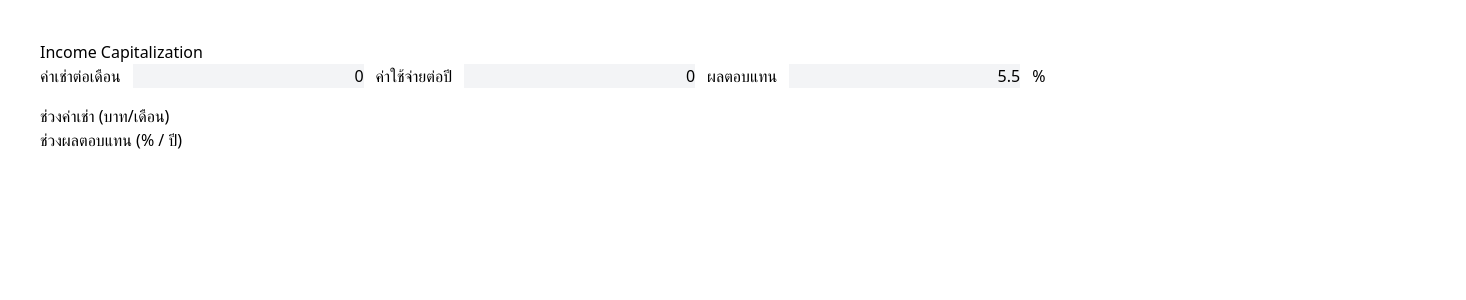
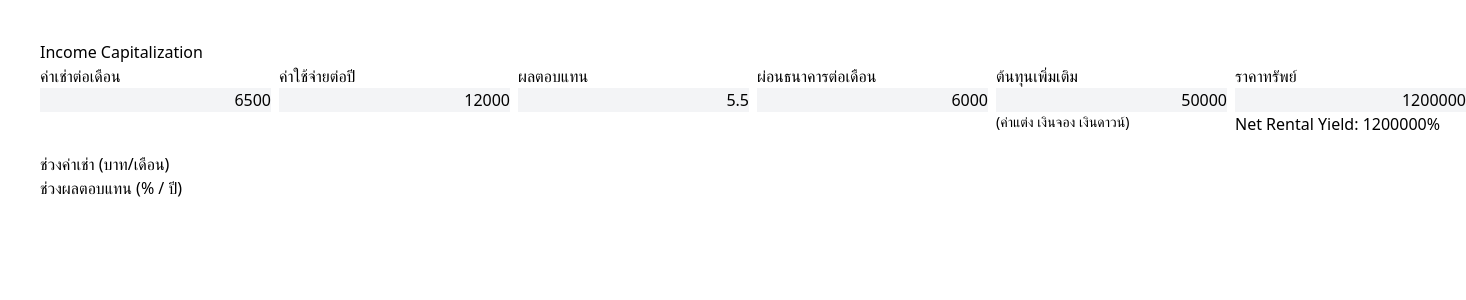
Before and after one commit to jimmy18dev/Income-Capitalization-Calculator, a Vue app: page / in a window 1280 px wide. Shown: the top 300 px of the page, 1466 px wide, since content can reach past the window. Built offline with nearby package versions, Linux system fonts and the light colour scheme.

Commit message:
Find Net Rental Yield.

```diff
--- a/src/views/Home.vue
+++ b/src/views/Home.vue
@@ -2,18 +2,31 @@
   <div class="p-10">
     <h1>Income Capitalization</h1>
     <div class="flex mb-4">
-      <div class="flex">
+      <div class="flex flex-col mr-2">
         <div>ค่าเช่าต่อเดือน</div>
-        <input type="text" class="bg-gray-100 mx-3 text-right" placeholder="ค่าเช่าต่อเดือน" v-model="rentPerMonth">
+        <input type="text" class="bg-gray-100 text-right" placeholder="ค่าเช่าต่อเดือน" v-model="rentPerMonth">
       </div>
-      <div class="flex">
+      <div class="flex flex-col mr-2">
         <div>ค่าใช้จ่ายต่อปี</div>
-        <input type="text" class="bg-gray-100 mx-3 text-right" placeholder="ค่าใช้จ่ายต่อปี" v-model="expensesPerYear">
+        <input type="text" class="bg-gray-100 text-right" placeholder="ค่าใช้จ่ายต่อปี" v-model="expensesPerYear">
       </div>
-      <div class="flex">
+      <div class="flex flex-col mr-2">
         <div>ผลตอบแทน</div>
-        <input type="text" class="bg-gray-100 mx-3 text-right" placeholder="ผลตอบแทน" v-model="capitalisationRate">
-        <div>%</div>
+        <input type="text" class="bg-gray-100 text-right" placeholder="ผลตอบแทน" v-model="capitalisationRate">
+      </div>
+      <div class="flex flex-col mr-2">
+        <div>ผ่อนธนาคารต่อเดือน</div>
+        <input type="text" class="bg-gray-100 text-right" placeholder="ผ่อนธนาคารต่อเดือน" v-model="toBankPerMonth">
+      </div>
+      <div class="flex flex-col mr-2">
+        <div>ต้นทุนเพิ่มเติม</div>
+        <input type="text" class="bg-gray-100 text-right" placeholder="ต้นทุนเพิ่มเติม" v-model="additionalPropertyValue">
+        <div class=" text-sm">(ค่าแต่ง เงินจอง เงินดาวน์)</div>
+      </div>
+      <div class="flex flex-col mr-2">
+        <div>ราคาทรัพย์</div>
+        <input type="text" class="bg-gray-100 text-right" placeholder="ต้นทุนเพิ่มเติม" v-model="propertyPrice">
+        <div>Net Rental Yield: {{ netRentalYield }}%</div>
       </div>
     </div>
     <h2>ช่วงค่าเช่า (บาท/เดือน)</h2>
@@ -48,15 +61,22 @@ export default defineComponent({
   name: 'Home',
   components: {},
   setup () {
-    const rentPerMonth = ref(0)
+    const rentPerMonth = ref(6500)
+    const toBankPerMonth = ref(6000)
     const capitalisationRate = ref(5.5)
-    const expensesPerYear = ref(0)
+    const expensesPerYear = ref(12000)
+    const additionalPropertyValue = ref(50000)
+    const propertyPrice = ref(1200000)
+    const netRentalYield = ref(1200000)
+
     let propertyValueByRentRanges = reactive([] as DatasetModel[])
     let propertyValueBycapRate = reactive([] as DatasetModel[])
 
     watch(() => rentPerMonth.value, () => {
       Object.assign(propertyValueByRentRanges, generatePropertyValueDataset('RENT'))
       Object.assign(propertyValueBycapRate, generatePropertyValueDataset('CAP'))
+
+      netRentalYield.value = calNetRentalYield(calRentPerYear(rentPerMonth.value), expensesPerYear.value, additionalPropertyValue.value, propertyPrice.value)
     })
 
     watch(() => capitalisationRate.value, () => {
@@ -104,9 +124,15 @@ export default defineComponent({
     }
 
     const calPropertyValue = (rentPerYear: number, expensesPerYear: number, capitalisationRate: number): number => {
-      console.log('rentPerYear - expensesPerYear', rentPerYear, expensesPerYear)
+      // console.log('rentPerYear - expensesPerYear', rentPerYear, expensesPerYear)
       const v = ((rentPerYear - expensesPerYear) * 100) / capitalisationRate
       return isFinite(v) ? Math.round(v) : 0
+    }
+
+    const calNetRentalYield = (rentPerYear: number, expensesPerYear: number, additionalPropertyValue: number, propertyPrice: number): number => {
+      const v = ((rentPerYear - expensesPerYear) * 100) / (propertyPrice + additionalPropertyValue)
+      // console.log('calNetRentalYield', v)
+      return isFinite(v) ? Number(v.toFixed(2)) : 0
     }
 
     return {
@@ -115,6 +141,10 @@ export default defineComponent({
       expensesPerYear,
       propertyValueByRentRanges,
       propertyValueBycapRate,
+      toBankPerMonth,
+      additionalPropertyValue,
+      propertyPrice,
+      netRentalYield,
     }
   },
   methods: {
```
